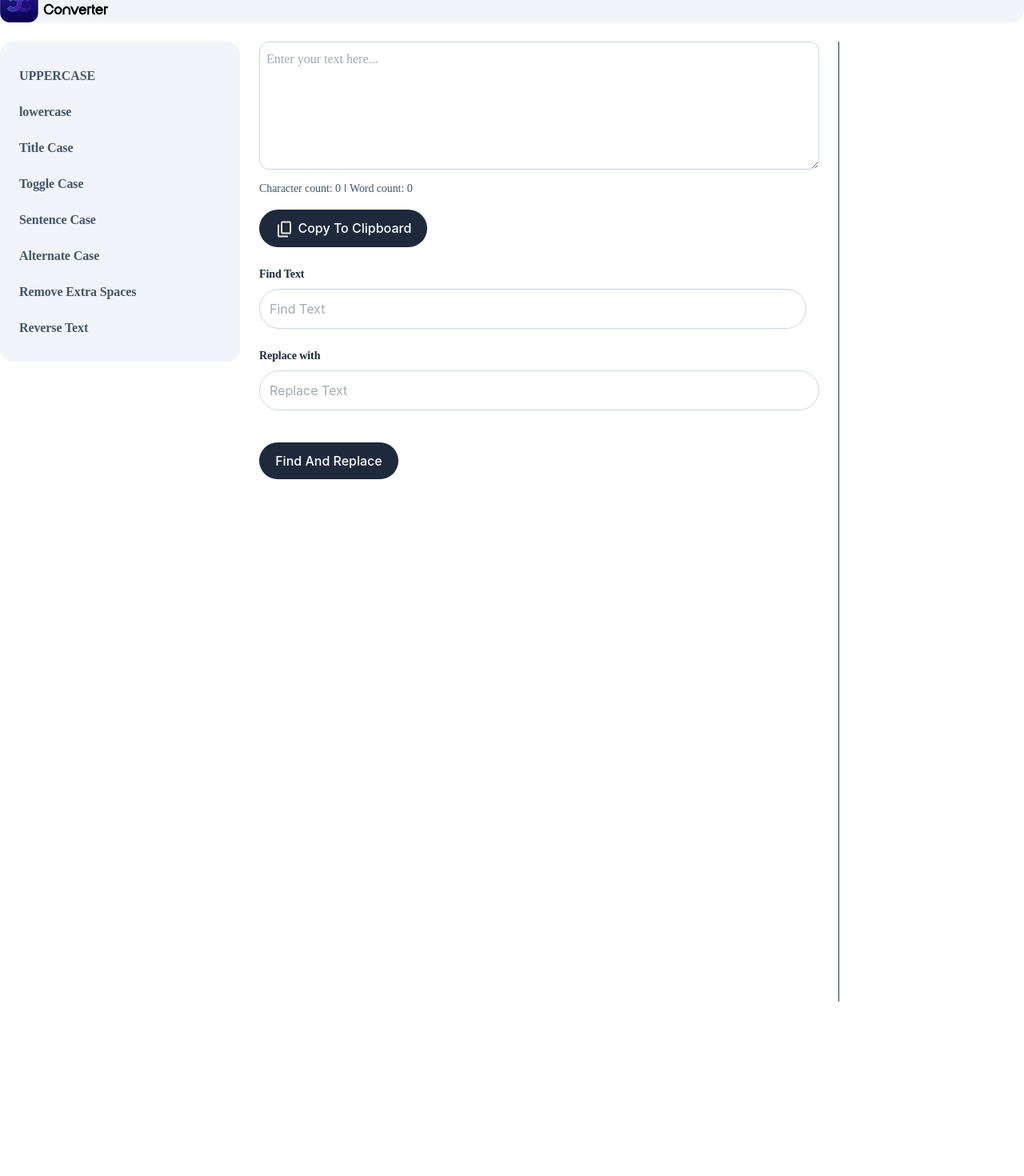
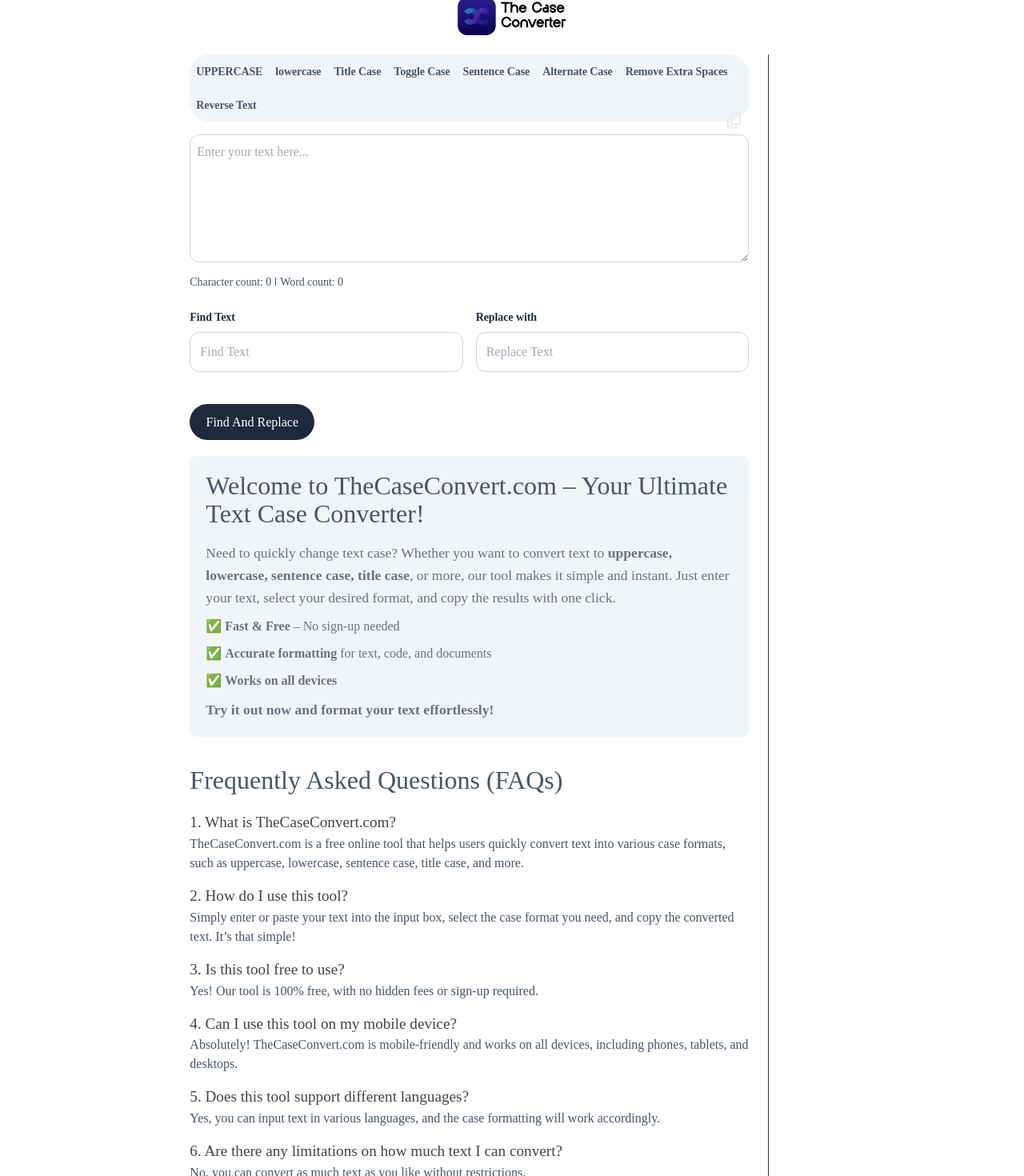
Before and after one commit to duha94/the-case-converter, a React (Vite) app: page / in a window 1280 px wide. Shown: the part 20-1490 px from the top of the page at 80% size. Before the commit the page ends 1272 px from the top, so only its background shows below. Built offline with nearby package versions, Linux system fonts and the light colour scheme.

Commit message:
merge new changes

```diff
--- a/src/pages/Home/home.css
+++ b/src/pages/Home/home.css
@@ -3,6 +3,7 @@
   /* width: 1440px; */
   max-width: none;
   background-color: #fff;
+  font-family: "Plus Jakarta Sans";
   @media (max-width: 1024px) {
     width: 100%;
   }
@@ -10,82 +11,75 @@
 .header{
   display: flex;
   flex-direction: row;
-  border-radius: 16px;
+  padding-top: 16px;
   margin-bottom: 24px;
-  background-color: #F1F5F9;
+  justify-content: center;
   @media (max-width: 1024px) {
     padding: 16px;
   }
 }
 
 .actions-container{
-  width: 300px;
+  width: 100%;
   text-align: left;
   color: #475569;
-  font-size: 16px;
+  font-size: 14px;
   font-weight: 700;
   max-height: 430px;
-  padding: 20px 12px;
-  border-radius: 16px;
+  border-radius: 25px;
   background: #F1F5F9;
   letter-spacing: -0.112px;
+  margin-bottom: 16px;
   font-family: "Plus Jakarta Sans";
+  @media (max-width: 1024px) {
+    width: auto;
+    display: flex;
+    flex-wrap: wrap;
+    justify-content: stretch;
+  }
 }
 .actions-container li{
   margin-bottom: 0;
   padding-top: 10.5px;
   padding-bottom: 10.5px;
-  padding-left: 12px;
+  padding-left: 8px;
+  padding-right: 8px;
+  display: inline-block;
+  @media (max-width: 1024px) {
+    transition: 0.3s;
+  }
 }
 .actions-container li.active{
   border-radius: 1234px;
+  padding-top: 5px;
+  padding-bottom: 5px;
   padding-left: 10px;
-  padding-top: 10px;
-  background: var(--gray-0-white, #FFF);
+  padding-right: 10px;
+  background: #FFF;
   /* Shadow/md */
   box-shadow: 0px 4px 8px -2px rgba(23, 23, 23, 0.10), 0px 2px 4px -2px rgba(23, 23, 23, 0.06);
+  @media (max-width: 1024px) {
+    display: flex;
+    padding-top: 0px;
+    align-items: center;
+    padding-bottom: 0px;
+  }
 }
 .main-content{
   padding-top: 0;
+  position: relative;
 }
-
-.content-container{
+.copy-to-clipboard{
+  position: absolute;
+  right: 30px;
+  padding-top: 70px;
   @media (max-width: 1024px) {
-    flex-direction: column;
+    padding-top: 150px;
   }
 }
-.sidebar{
-  /* display: flex; */
-  @media (max-width: 1024px) {
-    display: none;
-  }
-}
-.copy-to-clipboard{
-  margin-right: 8px;
-  @media (max-width: 1024px) {
-    display: none;
-  }
-}
-.mobile-copy-to-clipboard {
-  display: none;
-  @media (max-width: 1024px) {
-    display: inline-block;
-  }
-}
-.mobile-button{
-  display: none;
-  margin-right: 8px;
-  margin-bottom: 8px;
-  text-align: center;
-  @media (max-width: 1024px) {
-    display: inline-block;
-  }
-}
-
 textarea{
   outline: none;
   color: #475569;
-  font-family: "Plus Jakarta Sans";
   font-size: 16px;
   font-weight: 400;
   line-height: 160%;
@@ -95,12 +89,12 @@
 }
 .counting-section{
   color: #475569;
-  align-items: center;
   font-family: "Plus Jakarta Sans";
   font-size: 14px;
   font-weight: 500;
   line-height: 20px; /* 142.857% */
   letter-spacing: -0.084px;
+  align-items: center;
   justify-content: space-between;
 }
 .seperater{
@@ -111,7 +105,14 @@
   background-color: #475569;
 }
 .find-and-replace {
-  flex-direction: column;
+  flex-direction: row;
+}
+.find-and-replace div {
+  width: 50%;
+}
+.find-and-replace div input{
+  width: 100%;
+  border-radius: 12px;
 }
 .find-and-replace .title{
   color: #1E293B;
@@ -137,3 +138,62 @@
   border: 1px solid var(--Gray-30, #CBD5E1);
   background: var(--gray-0-white, #FFF);
 }
+
+/* Section Titles */
+h1, h2 {
+  color: #475569;
+ font-size: 32px;
+}
+
+/* Introduction section */
+.intro {
+  /* text-align: center; */
+  padding: 20px;
+  background: #F1F5F9;
+  border-radius: 8px;
+  margin-top: 20px;
+  margin-bottom: 20px;
+}
+
+.intro h1{
+  padding-bottom: 16px;
+}
+.intro p {
+  font-size: 1.1em;
+  line-height: 1.6;
+}
+
+.intro ul {
+  list-style-type: none;
+  padding: 0;
+}
+
+.intro ul li {
+  font-size: 1em;
+  margin: 10px 0;
+}
+
+/* FAQ section */
+.faq {
+  margin-top: 30px;
+}
+
+.faq h3 {
+  color: #444;
+  font-size: 1.2em;
+  margin-top: 15px;
+}
+
+.faq p {
+  font-size: 1em;
+  line-height: 1.5;
+  color: #475569;
+  margin-bottom: 15px;
+}
+
+/* Responsive design */
+@media (max-width: 768px) {
+  h1, h2 {
+    font-size: 1.5em;
+  }
+}
--- a/src/pages/Home/home.jsx
+++ b/src/pages/Home/home.jsx
@@ -19,7 +19,6 @@
 
   const handleCopyToClipboard = () => {
     navigator.clipboard.writeText(inputText);
-    alert("Copied to clipboard!");
   };
 
   // Conversion functions
@@ -98,26 +97,7 @@
         <h1 className='hidden'>the case converter</h1>
         <img className='logo' style={{width:'auto',height:'auto'}} src={logo} />
       </div>
-      <div className='content-container flex'>
-        <div className='sidebar'>
-          <ul className="actions-container space-y-2">
-          {caseOptions.map(
-            (item) =>
-              <li
-                key={item.key}
-                onClick={() => {
-                  if (inputText) {
-                    setActiveOption(item.key);
-                    handleConversion(item.key);
-                  }
-                }}
-                className={`case-option cursor-pointer hover:text-blue-500 pointer ${item.key === activeOption ? "active" : ''}`}
-              >
-                <h2 className='hidden'>{item.label}</h2>
-                {item.label}
-              </li>
-          )}
-          </ul>
+      <div className='main-contaiiner flex'>
         <div className="hidden lg:block w-1/6 px-2">
           <ins className="adsbygoogle"
             style={{display:"block", height:"400px", width: "200px"}}
@@ -139,38 +119,25 @@
             (adsbygoogle = window.adsbygoogle || []).push({});
           </script>
         </div>
-        </div>
-
         {/* Main Content */}
         <div className="main-content flex-1 p-6">
-          <textarea
-            className="w-full h-40 p-2 border rounded focus:outline-blue-500"
-            value={inputText}
-            onChange={(e) => setInputText(e.target.value)}
-            placeholder="Enter your text here..."
-          ></textarea>
-          <div className="flex mt-2 text-sm text-gray-500 counting-section">
-            <div>
-              <span>Character count: {charCount}</span>
-              <span className='seperater'/>
-              <span>Word count: {wordCount}</span>
+          <ins className="adsbygoogle"
+            style={{display:"block"}}
+            data-ad-client="ca-pub-7570456293625857"
+            data-ad-slot="1579922979"
+            data-ad-format="auto"
+            data-full-width-responsive="true"></ins>
+          <script>
+            (adsbygoogle = window.adsbygoogle || []).push({});
+          </script>
+          <div className="flex space-x-4 copy-to-clipboard" onClick={handleCopyToClipboard}>
+            <img src={copyToClipboard} />
+            {/* <Button icon={copyToClipboard} onClick={handleCopyToClipboard}>Copy To Clipboard</Button> */}
           </div>
-            <span className='mobile-copy-to-clipboard'>
-              <img src={greyCopyToClipboard} className='icon' onClick={handleCopyToClipboard}/>
-            </span>
-          </div>
-
-          <div className="flex flex-wrap items-center mt-4 gap-2">
-            <Button
-              className='copy-to-clipboard'
-              icon={copyToClipboard}
-              onClick={handleCopyToClipboard}
-            >
-              Copy To Clipboard
-            </Button>
+          <ul className="actions-container space-y-2">
             {caseOptions.map(
               (item) =>
-                <Button
+                <li
                   key={item.key}
                   onClick={() => {
                     if (inputText) {
@@ -178,16 +145,35 @@
                       handleConversion(item.key);
                     }
                   }}
-                  className={`case-option cursor-pointer mobile-button flex flex-wrap gap-2 mb-4 hover:text-blue-500 pointer ${item.key === activeOption ? "active" : ''}`}
+                  disabled={!inputText}
+                  className={`case-option cursor-pointer pointer ${item.key === activeOption ? "active" : ''}`}
                 >
                   <h2 className='hidden'>{item.label}</h2>
                   {item.label}
-                </Button>
+                </li>
             )}
+          </ul>
+          <textarea
+            className="w-full h-40 p-2 border rounded focus:outline-blue-500"
+            value={inputText}
+            onChange={(e) => setInputText(e.target.value)}
+            placeholder="Enter your text here..."
+          ></textarea>
+          <div className="flex mt-2 text-sm text-gray-500 counting-section items-center">
+            <div>
+              <span>Character count: {charCount}</span>
+              <span className='seperater'/>
+              <span>Word count: {wordCount}</span>
+            </div>
+            {/* <div className="flex space-x-4 copy-to-clipboard" onClick={handleCopyToClipboard}>
+              <img src={copyToClipboard} />
+              <Button icon={copyToClipboard} onClick={handleCopyToClipboard}>Copy To Clipboard</Button>
+            </div> */}
           </div>
 
           <div className="mt-6 text-left">
             <div className="flex space-x-4 mb-4 find-and-replace">
+              <div>
                 <h2 className='title'>Find Text</h2>
                 <input
                   type="text"
@@ -196,6 +182,8 @@
                   value={findText}
                   onChange={(e) => setFindText(e.target.value)}
                 />
+              </div>
+              <div>
                 <h2 className='title'>Replace with</h2>
                 <input
                   type="text"
@@ -205,12 +193,26 @@
                   onChange={(e) => setReplaceText(e.target.value)}
                 />
               </div>
+            </div>
             <Button onClick={handleFindAndReplace}>Find And Replace</Button>
           </div>
-
+          <section className='intro text-gray-500'>
+            <h1>Welcome to TheCaseConvert.com – Your Ultimate Text Case Converter!</h1>
+            <p>
+              Need to quickly change text case? Whether you want to convert text to
+               <strong> uppercase, lowercase, sentence case, title case</strong>, or more, our tool makes it simple and instant.
+              Just enter your text, select your desired format, and copy the results with one click.
+            </p>
+            <ul>
+              <li>✅ <strong>Fast & Free</strong> – No sign-up needed</li>
+              <li>✅ <strong>Accurate formatting</strong> for text, code, and documents</li>
+              <li>✅ <strong>Works on all devices</strong></li>
+            </ul>
+            <p><strong>Try it out now and format your text effortlessly!</strong></p>
+          </section>
           {/* Footer  */}
-          <ins className="adsbygoogle"
-            style={{display:"block", height:"400px", width: "700px"}}
+          <ins className="adsbygoogle footer-ad-ins"
+            style={{display:"block"}}
             data-ad-client="ca-pub-7570456293625857"
             data-ad-slot="7672724466"
             data-ad-format="auto"
@@ -219,10 +221,31 @@
           <script>
             (adsbygoogle = window.adsbygoogle || []).push({});
           </script>
+          <section className="faq text-gray-500">
+            <h2>Frequently Asked Questions (FAQs)</h2>
+
+            <h3>1. What is TheCaseConvert.com?</h3>
+            <p>TheCaseConvert.com is a free online tool that helps users quickly convert text into various case formats, such as uppercase, lowercase, sentence case, title case, and more.</p>
+
+            <h3>2. How do I use this tool?</h3>
+            <p>Simply enter or paste your text into the input box, select the case format you need, and copy the converted text. It’s that simple!</p>
+
+            <h3>3. Is this tool free to use?</h3>
+            <p>Yes! Our tool is 100% free, with no hidden fees or sign-up required.</p>
+
+            <h3>4. Can I use this tool on my mobile device?</h3>
+            <p>Absolutely! TheCaseConvert.com is mobile-friendly and works on all devices, including phones, tablets, and desktops.</p>
+
+            <h3>5. Does this tool support different languages?</h3>
+            <p>Yes, you can input text in various languages, and the case formatting will work accordingly.</p>
+
+            <h3>6. Are there any limitations on how much text I can convert?</h3>
+            <p>No, you can convert as much text as you like without restrictions.</p>
+          </section>
         </div>
 
         {/* Right Sidebar (Ads or Extra Content) */}
-        <div className="w-1/4 bg-white p-4 border-l">
+        <div className="hidden lg:block w-1/4 bg-white p-4 border-l">
           <ins className="adsbygoogle"
             style={{display:"block", height:"400px", width: "55%"}}
             data-ad-client="ca-pub-7570456293625857"
```
Lines whose indentation alone changed are shown as unchanged.
